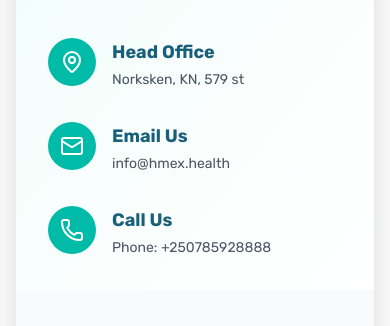
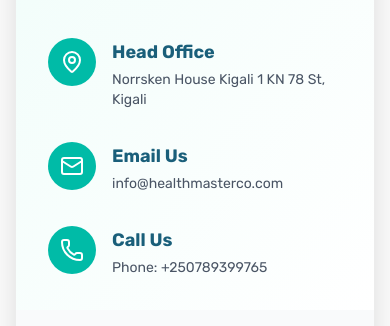
Before and after one commit to HealthMasterLtd/hmex, a Next.js app: page /contact in a window 390 px wide. Shown: the part 593-919 px from the top of the page. Built offline with nearby package versions, Linux system fonts and the light colour scheme.

Commit message:
fix: update contact page details including address, email, and phone number

```diff
--- a/app/contact/page.tsx
+++ b/app/contact/page.tsx
@@ -83,7 +83,7 @@ export default function ContactPage() {
                         <h3 className="text-lg sm:text-xl font-bold text-[#1a5f7a] mb-1">
                           Head Office
                         </h3>
-                        <p className="text-gray-600 text-sm sm:text-base">Norksken, KN, 579 st</p>
+                        <p className="text-gray-600 text-sm sm:text-base"> Norrsken House Kigali 1 KN 78 St, Kigali</p>
                       </div>
                     </div>
 
@@ -96,7 +96,7 @@ export default function ContactPage() {
                         <h3 className="text-lg sm:text-xl font-bold text-[#1a5f7a] mb-1">
                           Email Us
                         </h3>
-                        <p className="text-gray-600 text-sm sm:text-base">info@hmex.health</p>
+                        <p className="text-gray-600 text-sm sm:text-base">info@healthmasterco.com</p>
                       </div>
                     </div>
 
@@ -109,7 +109,7 @@ export default function ContactPage() {
                         <h3 className="text-lg sm:text-xl font-bold text-[#1a5f7a] mb-1">
                           Call Us
                         </h3>
-                        <p className="text-gray-600 text-sm sm:text-base">Phone: +250785928888</p>
+                        <p className="text-gray-600 text-sm sm:text-base">Phone:  +250789399765</p>
                       </div>
                     </div>
                   </div>
```
